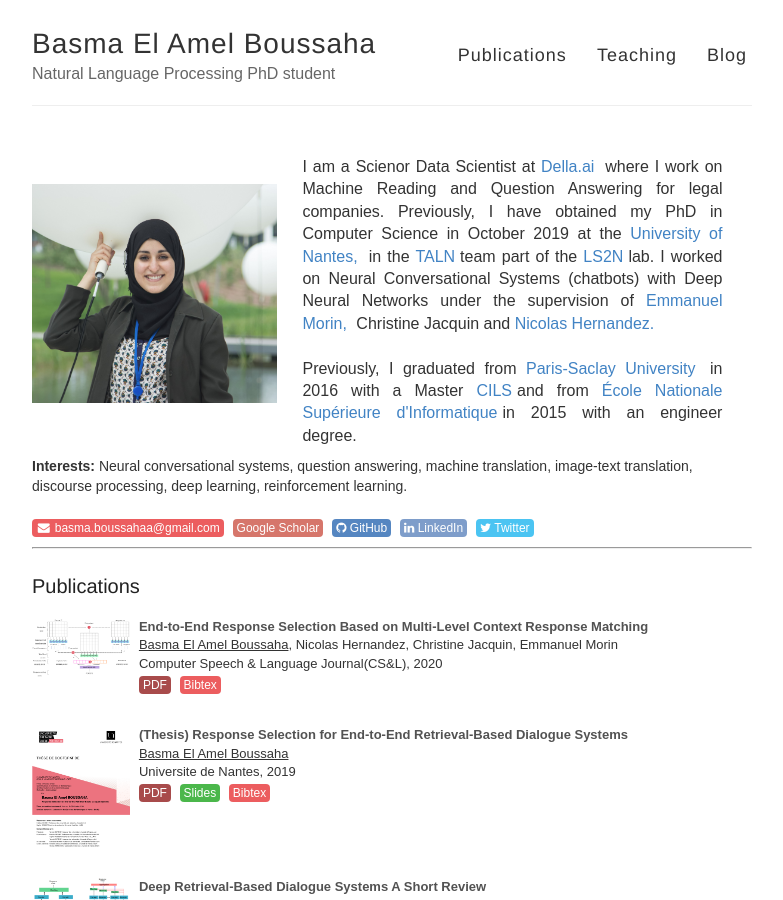
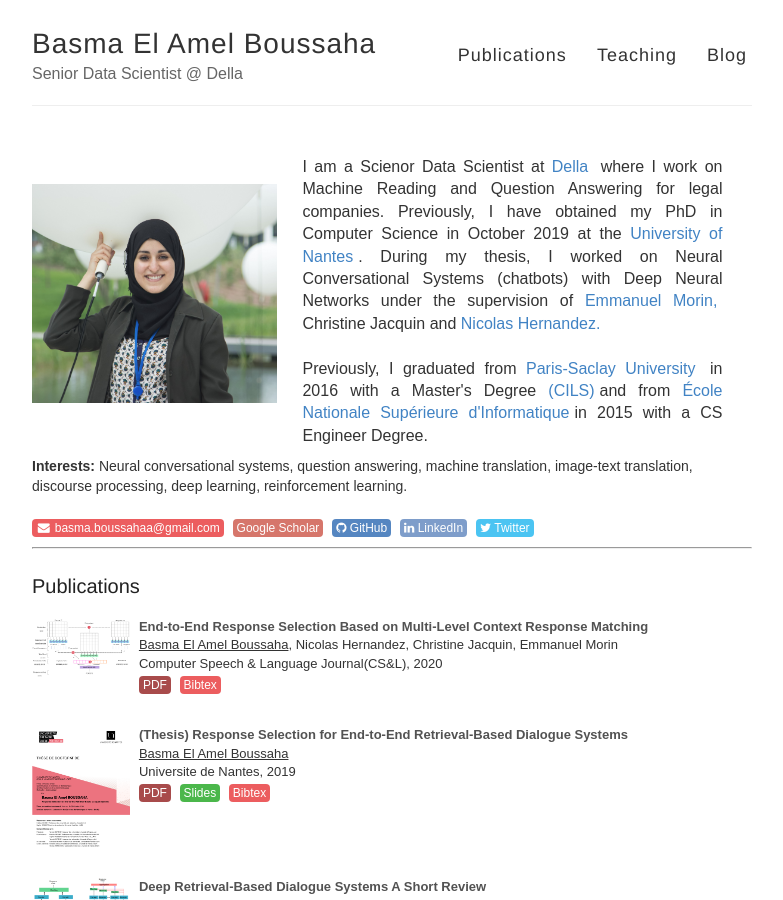
Before and after one commit to basma-boussahaa/basma-boussahaa.github.io, a Jekyll site: the page built from index.html, in a window 1280 px wide and 900 px high. Shown: the whole window, without its empty margins (248-1031 px from the left). Built offline with Jekyll 4.4.1, drawn with Linux system fonts in a browser that asks for light colours; a style sheet for code colours, icons or effects is not loaded.

Commit message:
fix title della

```diff
--- a/_config.yml
+++ b/_config.yml
@@ -6,7 +6,7 @@
 title: Basma El Amel Boussaha
 
 # Short bio or description (displayed in the header)
-description: Natural Language Processing PhD student
+description: Senior Data Scientist @ Della
 
 # URL of your avatar or profile pic (you could use your GitHub profile pic)
 avatar:
@@ -21,7 +21,7 @@ footer-links:
   email:
   facebook:
   flickr:
-  github:   github.com/basma-b
+  github: github.com/basma-b
   instagram:
   linkedin:
   pinterest:
--- a/index.html
+++ b/index.html
@@ -2,7 +2,6 @@
 layout: default
 title: Basma El Amel Boussaha
 ---
-
 
 <!-- <link rel="stylesheet" href="https://cdnjs.cloudflare.com/ajax/libs/font-awesome/4.7.0/css/font-awesome.min.css"> -->
 <style type="text/css">
@@ -68,22 +67,20 @@ u {
     margin: 0;
     padding: 0;
 }
-
 </style>
 
 <div class="about">
 
 <img src="images/Basma.jpg" />
-<p style="text-align:justify"> I am a Scienor Data Scientist at <a href="https://www.della.ai" target="_blank">Della.ai</a> where I work on Machine Reading and Question Answering for legal companies. Previously, I have obtained my PhD in Computer Science in October 2019 at the <a href="http://www.univ-nantes.fr/english-version/" target="_blank">University of Nantes,</a> in the <a href="http://taln.ls2n.fr/">TALN</a>team part of the <a href="https://www.ls2n.fr/?lang=en" target="_blank">LS2N</a>lab. I worked on Neural Conversational Systems (chatbots) with Deep Neural Networks under the supervision of <a href="http://pagesperso.ls2n.fr/~morin-e/" target="_blank">Emmanuel Morin,</a> Christine Jacquin and <a href="https://sites.google.com/site/nicolashernandez/" target="_blank">Nicolas Hernandez.</a>
+<p style="text-align:justify"> I am a Scienor Data Scientist at <a href="https://www.della.ai" target="_blank">Della</a> where I work on Machine Reading and Question Answering for legal companies. Previously, I have obtained my PhD in Computer Science in October 2019 at the <a href="http://www.univ-nantes.fr/english-version/" target="_blank">University of Nantes</a>. During my thesis, I worked on Neural Conversational Systems (chatbots) with Deep Neural Networks under the supervision of <a href="http://pagesperso.ls2n.fr/~morin-e/" target="_blank">Emmanuel Morin,</a> Christine Jacquin and <a href="https://sites.google.com/site/nicolashernandez/" target="_blank">Nicolas Hernandez.</a>
 <br>
 <br>
-Previously, I graduated from <a href="https://www.universite-paris-saclay.fr/en" target="_blank">Paris-Saclay University</a> in 2016 with a Master <a href="https://www.universite-paris-saclay.fr/en/node/5547#presentation-m2" target="_blank">CILS</a>and from <a href="http://esi.dz/" target="_blank">École Nationale Supérieure d'Informatique</a>in 2015 with an engineer degree.
+Previously, I graduated from <a href="https://www.universite-paris-saclay.fr/en" target="_blank">Paris-Saclay University</a> in 2016 with a Master's Degree <a href="https://www.universite-paris-saclay.fr/en/node/5547#presentation-m2" target="_blank">(CILS)</a>and from <a href="http://esi.dz/" target="_blank">École Nationale Supérieure d'Informatique</a>in 2015 with a CS Engineer Degree.
 <!--
 <br>
 More details can be found in my <a href= assets/cv.pdf >resume.</a>
 -->
 </div>
-
 
 <b> Interests: </b> Neural conversational systems, question answering, machine translation, image-text translation, discourse processing, deep learning, reinforcement learning.
 
```
Also changed, not shown: 17 other files.
